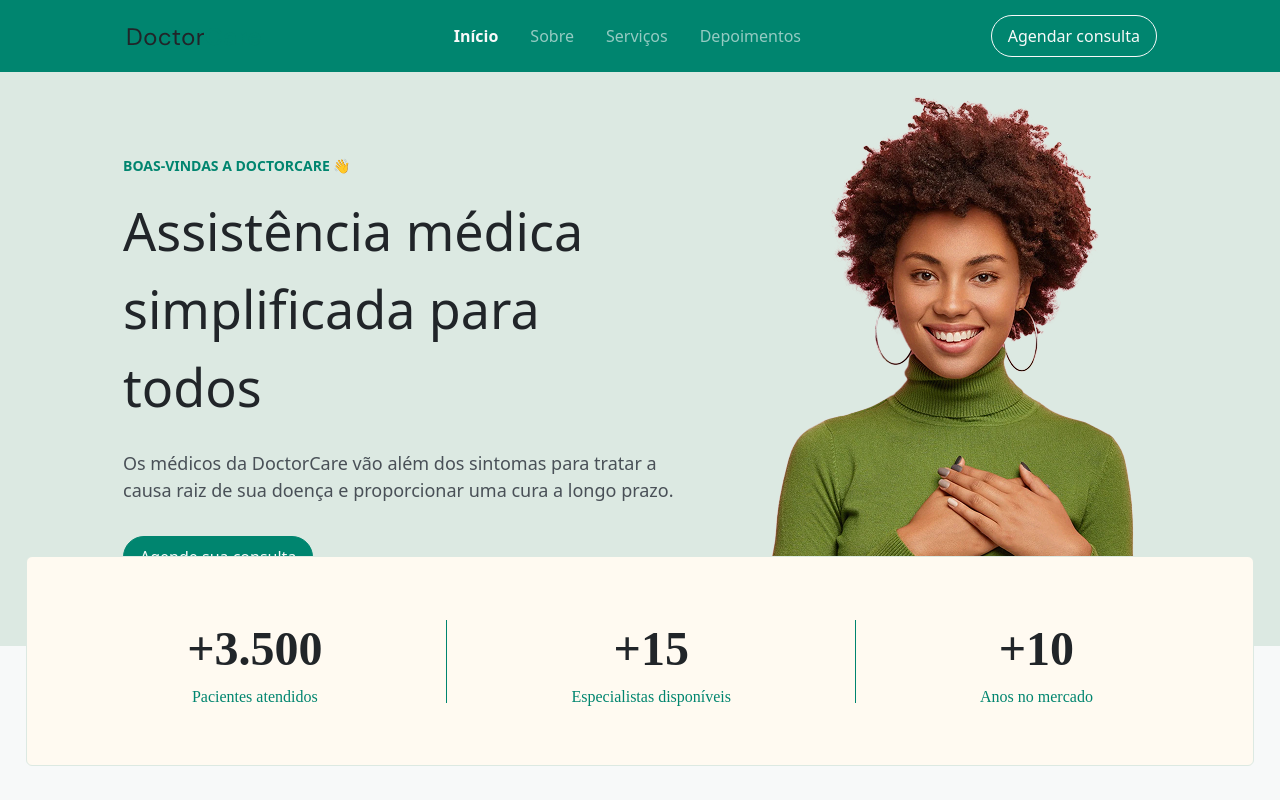
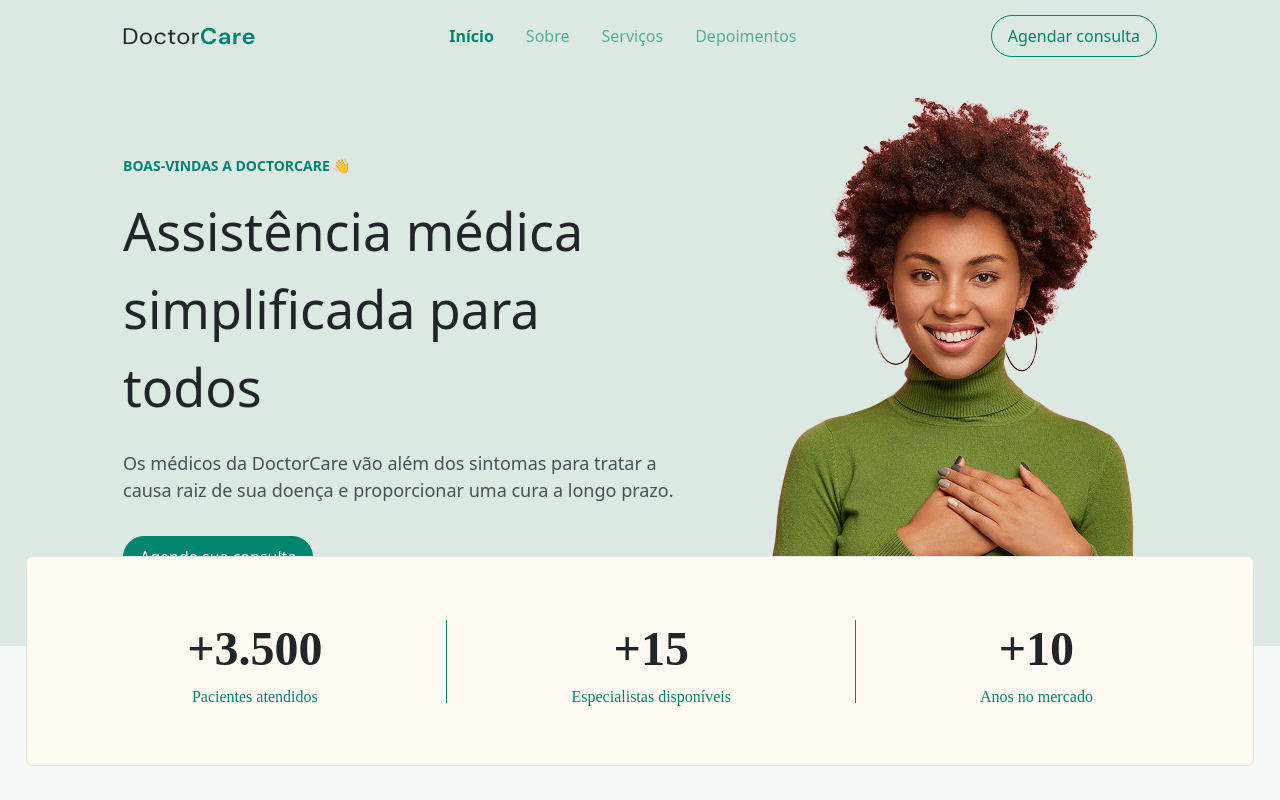
Before and after one commit to LocTr/learn-fe, a React (Vite) app in the folder react-app/: page / in a window 1280 px wide. Shown: the top 800 px of the page. Built offline with nearby package versions, Linux system fonts and the light colour scheme.

Commit message:
make appbar change style when scroll

```diff
--- a/react-app/src/components/appbar.tsx
+++ b/react-app/src/components/appbar.tsx
@@ -1,14 +1,20 @@
-export default function Appbar() {
+import React, {useState, useEffect} from "react";
+
+function StaticAppbar({isScrolled} : {isScrolled: boolean}) {
+
+  const backGroundColor = isScrolled ? "bg-brand-green" : "bg-brand-green-light"
+  const contentColor = isScrolled ? "text-brand-green-light-02" : "text-brand-green"
+
   return (
-    <nav className="fixed top-0 left-0 right-0 z-50 flex flex-row justify-between h-[72px] bg-brand-green items-center px-[123px]">
-      <img src="assets/icons/logo.svg" className="h-[20px] object-scale-down" />
+    <nav className={`fixed top-0 left-0 right-0 z-50 flex flex-row justify-between h-[72px] ${backGroundColor} items-center px-[123px]`}>
+      <img src={isScrolled ? "assets/icons/logo_white.svg" : "assets/icons/logo.svg"} className="h-[20px] w-[132px] object-scale-down" />
       <div className="flex flex-row gap-[32px]">
-      <AppbarItem label="Início" isSelected={true} />
-      <AppbarItem label="Sobre" isSelected={false} />
-      <AppbarItem label="Serviços" isSelected={false} />
-      <AppbarItem label="Depoimentos" isSelected={false} />
+      <AppbarItem label="Início" isSelected={true} contentColor={contentColor} />
+      <AppbarItem label="Sobre" isSelected={false} contentColor={contentColor} />
+      <AppbarItem label="Serviços" isSelected={false} contentColor={contentColor} />
+      <AppbarItem label="Depoimentos" isSelected={false} contentColor={contentColor} />
       </div>
-      <button className="text-brand-green-light-02 border-1 border-brand-green-light-02 rounded-full px-4 py-2 cursor-pointer">
+      <button className={`${contentColor} border-1 ${isScrolled ? "border-brand-green-light-02" : "border-brand-green"} rounded-full px-4 py-2 cursor-pointer`}>
       Agendar consulta
       </button>
     </nav>
@@ -16,10 +22,30 @@ export default function Appbar() {
 }
 
 
-function AppbarItem({ label, isSelected }: { label: string; isSelected: boolean }) {
+function AppbarItem({ label, isSelected, contentColor }: { label: string; isSelected: boolean; contentColor: string }) {
   return (
-    <div className={`text-brand-green-light-02 ${isSelected ? "font-bold " : "opacity-60"}`}>
+    <div className={`${isSelected ? "font-bold " : "opacity-60"} ${contentColor}`}>
       {label}
     </div>
   );
 }
+
+export default function Appbar() {
+
+  const height = 72;
+
+  const [isScrolled, setIsScrolled] = useState(false);
+
+  const [scroll, setScroll] = useState<number>(0);
+
+  useEffect(() => {
+    const onScroll = () => {
+      setScroll(window.scrollY || 0);
+      setIsScrolled(window.scrollY > height);
+    };
+    window.addEventListener("scroll", onScroll);
+    return () => window.removeEventListener("scroll", onScroll);
+  }, []);
+
+  return <StaticAppbar isScrolled={isScrolled} />;
+}
```
